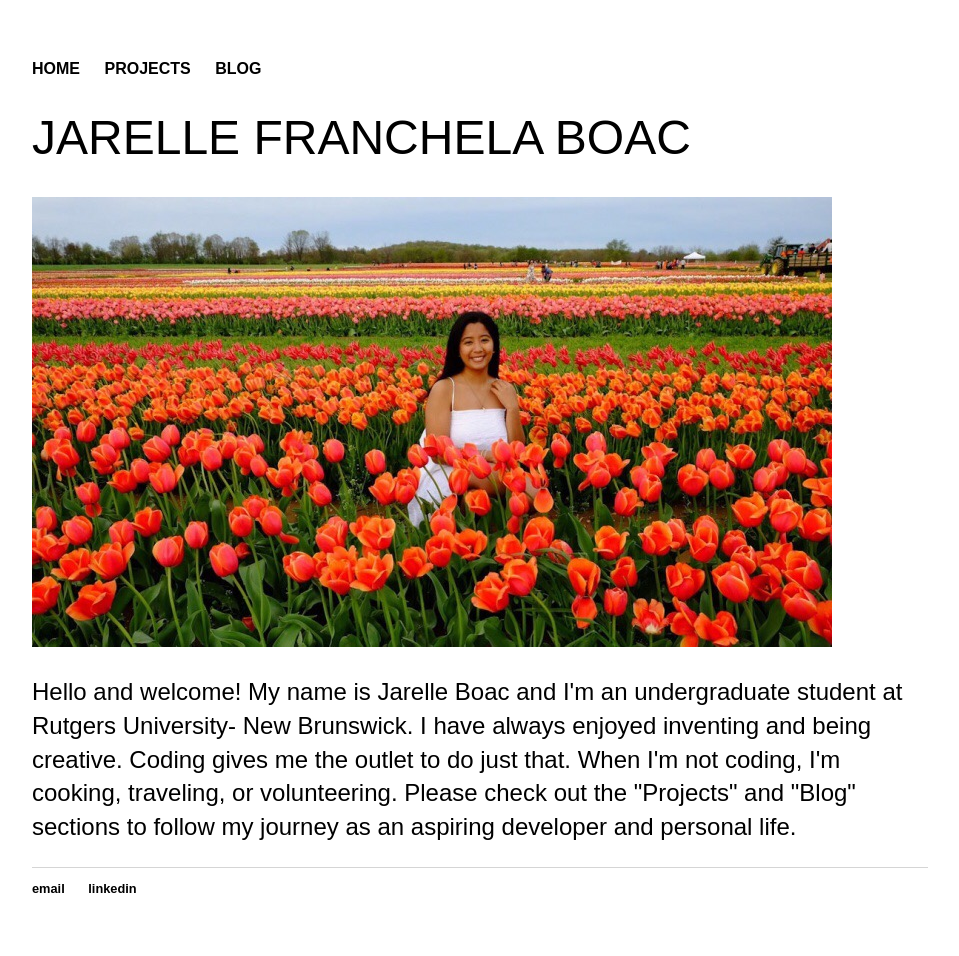
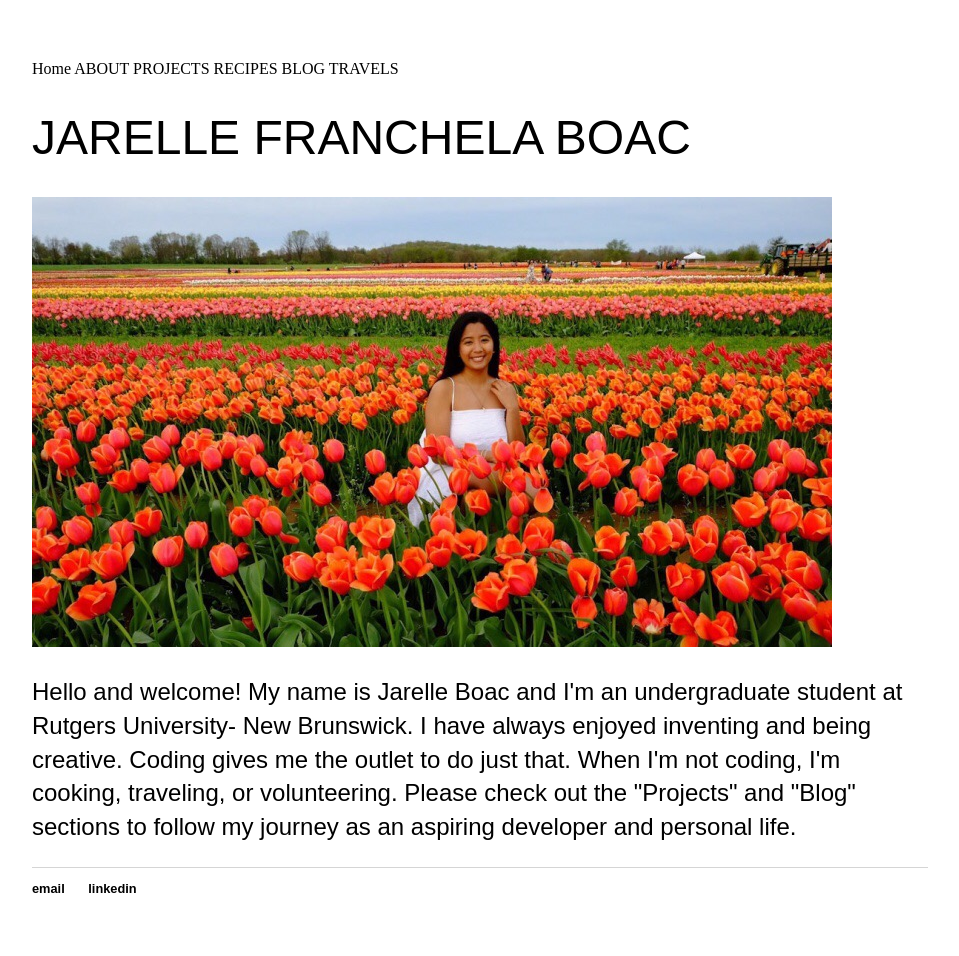
Before and after one commit to jarelle22/jarelleboac.github.io, a Jekyll site: the page built from index.html, in a window 1280 px wide. Shown: the whole page, without its empty margins (160-1119 px from the left). Built offline with Jekyll 4.4.1, drawn with Linux system fonts in a browser that asks for light colours.

Commit message:
Update default.html
Trying to add new headers...

```diff
--- a/_layouts/default.html
+++ b/_layouts/default.html
@@ -6,13 +6,21 @@
 			<link rel="stylesheet" type="text/css" href="/css/main.css">
 		</head>
 		<body>
-			<nav>
+			<!--<nav>
 	    		<ul>
 				<li><a href="/">HOME</a></li>
 	        		<li><a href="/"PROJECTS">PROJECTS</a></li>
 	        		<li><a href="/BLOG">BLOG</a></li>
 	    		</ul>
-			</nav>
+			</nav>-->
+			<div class="topnav">
+  			<a class="active" href="#home">Home</a>
+  			<a href="#about">ABOUT</a>
+  			<a href="#projects">PROJECTS</a>
+  			<a href="#recipes">RECIPES</a>
+			<a href="#blog">BLOG</a>
+			<a href="#blog">TRAVELS</a>
+			</div>
 			<div class="container">
 
 			{{ content }}
```
